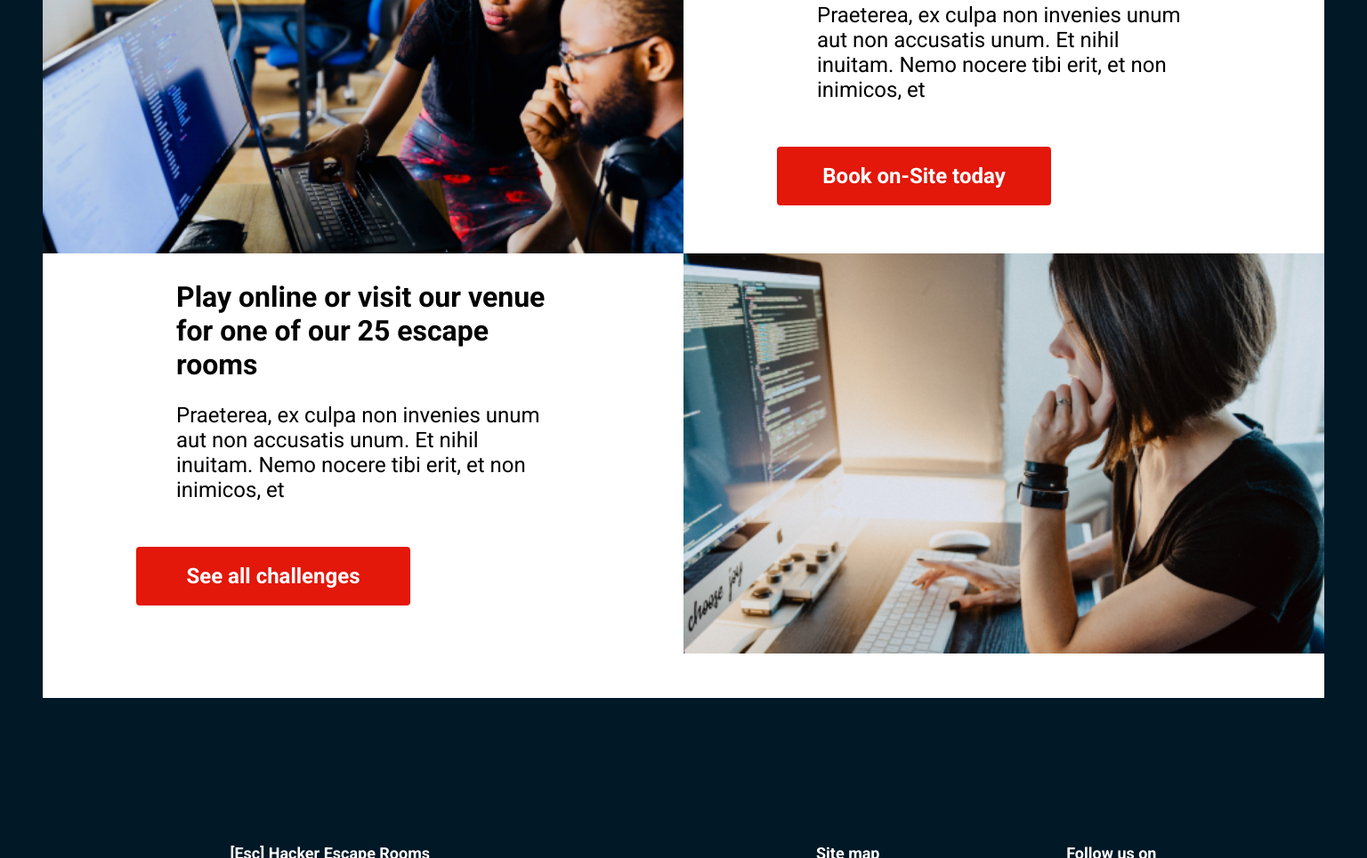
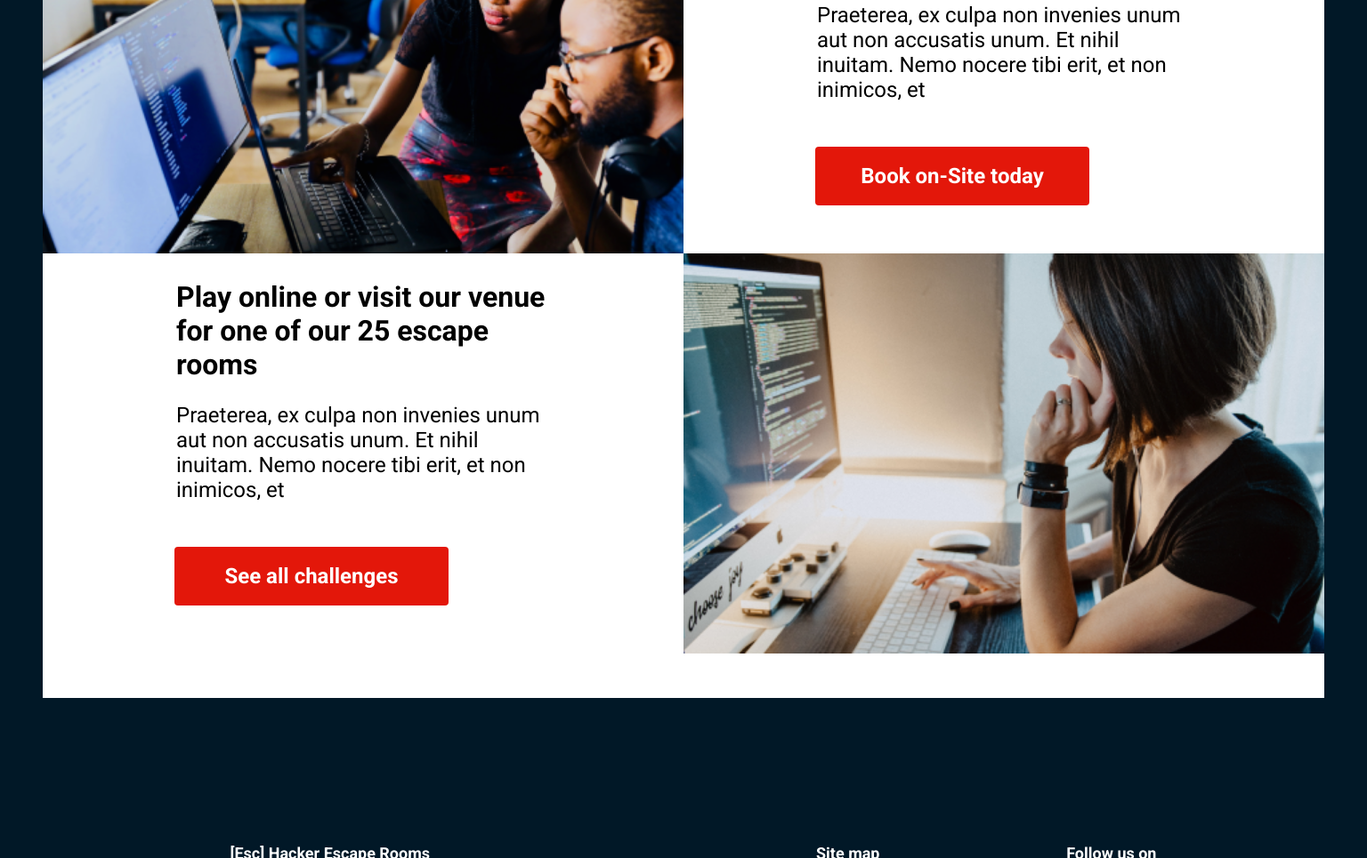
Before and after one commit to Klumpish/Hacker_Escape_rooms_assignment, a plain HTML site: page index.html in a window 1536 px wide. Shown: the part 2781-3746 px from the top of the page at 89% size. Drawn offline with Linux system fonts and the light colour scheme.

Commit message:
fixed margin on Infobtn

```diff
--- a/style.css
+++ b/style.css
@@ -528,6 +528,10 @@ a:visited {
 	.containerScroll::-webkit-scrollbar {
 		display: none;
 	}
+	.col2 .infoBtn,
+	.col3 .infoBtn {
+		margin-left: 148px;
+	}
 }
 
 /* 400 */
```
